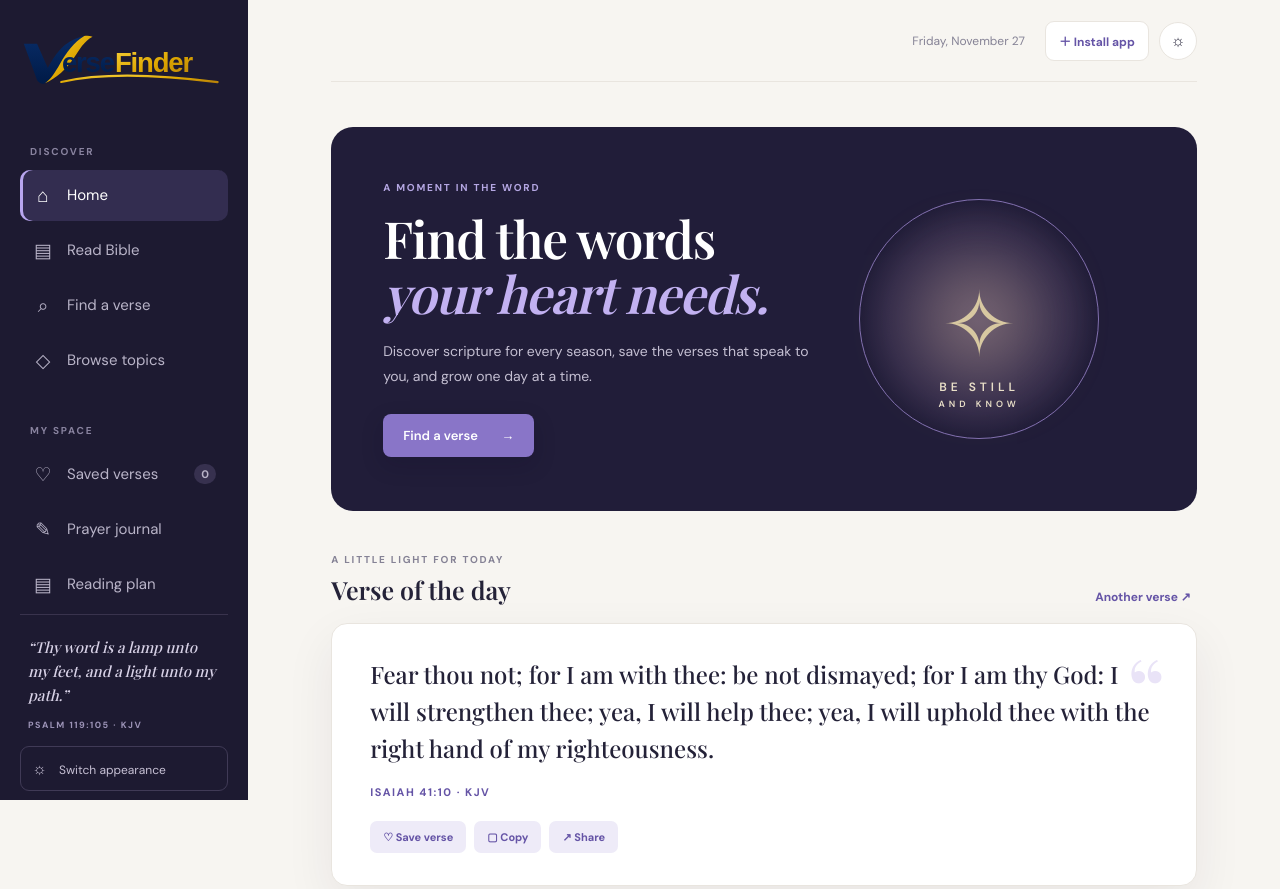
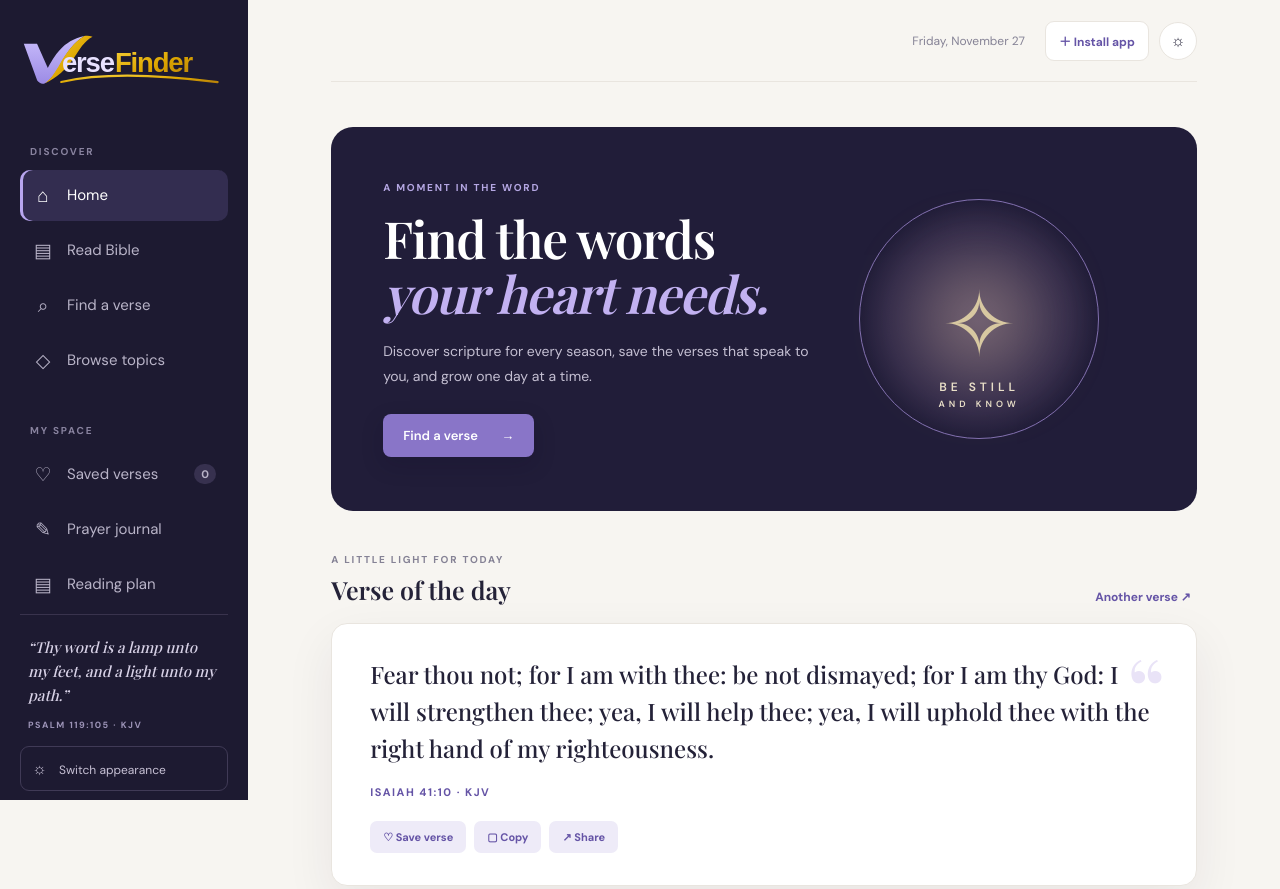
Before and after one commit to edmondchinyamu7/versefinder, a website: page index.html in a window 1280 px wide. Shown: the top 889 px of the page. Drawn offline with nearby package versions, Linux system fonts and the light colour scheme; a web font is replaced by a local one.

Commit message:
Use high-contrast logo in desktop purple sidebar while preserving mobile logo

```diff
--- a/index.html
+++ b/index.html
@@ -13,7 +13,7 @@
   <a class="skip-link" href="#mainContent">Skip to main content</a>
   <div class="app-shell">
     <aside class="sidebar">
-      <a class="brand" href="#" aria-label="VerseFinder home"><img src="versefinder-golden-horizon.svg" alt="VerseFinder — Word for every season"></a>
+      <a class="brand" href="#" aria-label="VerseFinder home"><img src="versefinder-golden-horizon-dark.svg" alt="VerseFinder — Word for every season"></a>
       <div class="nav-label">DISCOVER</div>
       <button class="nav-item active" data-view="home" type="button"><span class="nav-icon" aria-hidden="true">⌂</span><span>Home</span></button>
       <button class="nav-item" data-view="reader" type="button"><span class="nav-icon" aria-hidden="true">▤</span><span>Read Bible</span></button>
```
